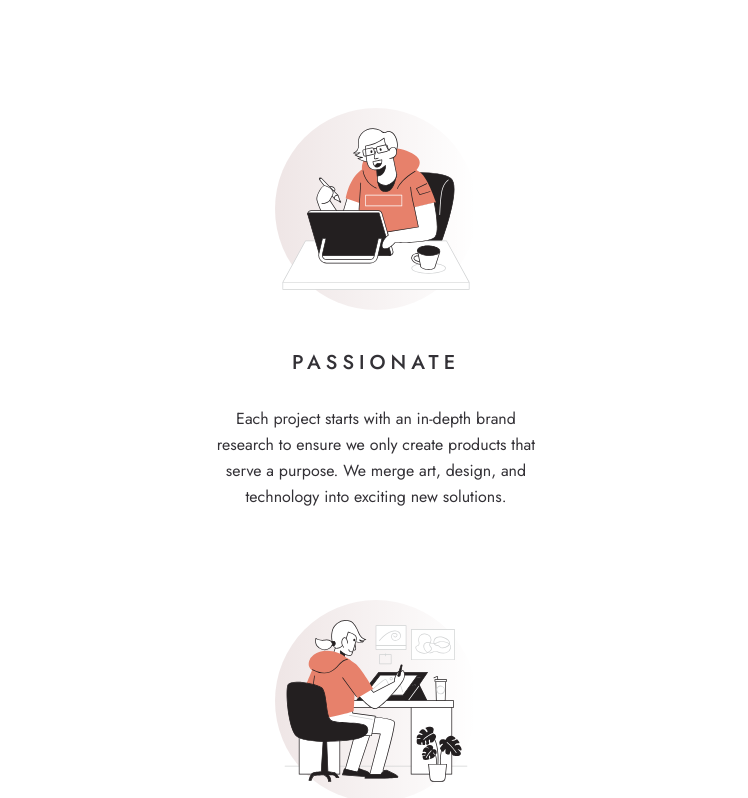
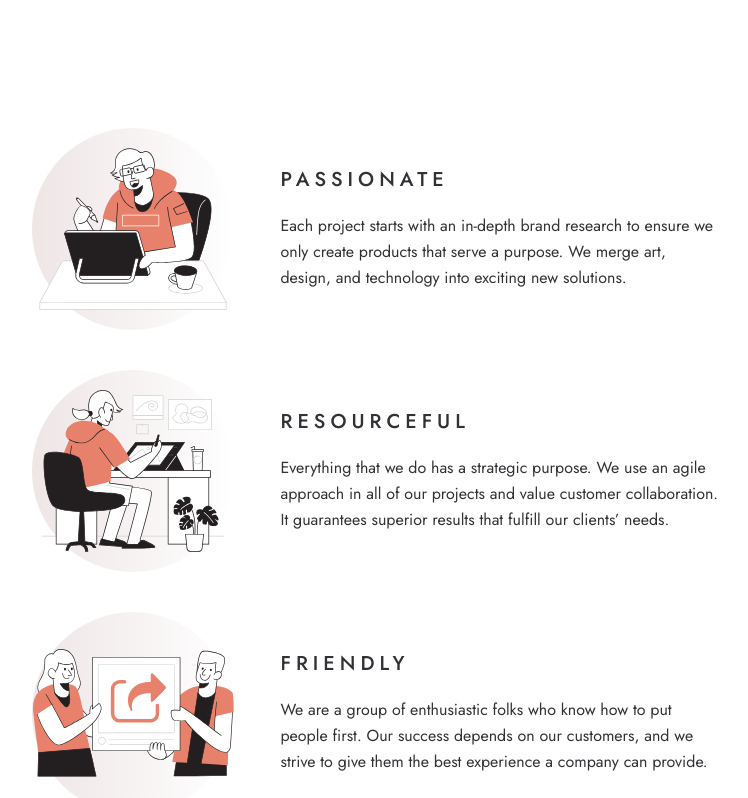
Before and after one commit to LucasS-Goncalves/designo, an Angular app: page / in a window 1280 px wide. Shown: the part 1787-2585 px from the top of the page, without its empty margins (264-1012 px from the left). Built offline with nearby package versions, Linux system fonts and the light colour scheme.

Commit message:
finishing benefits section styles for tablet

```diff
--- a/src/app/pages/home-page/home-page.component.scss
+++ b/src/app/pages/home-page/home-page.component.scss
@@ -194,6 +194,30 @@ header{
     width: 689px;
   }
 
+  .benefits_section{
+    margin: 130px 0;
+
+    ul{
+      width: 690px;
+      align-items: center;
+      gap: 40px;
+
+      li{
+        article{
+          flex-direction: row;
+          gap: 47px;
+          text-align: start;
+
+          .text{
+            align-items: flex-start;
+            gap: 20px;
+            width: 440px;
+          }
+        }
+      }
+    }
+  }
+
 }
 
 
```
